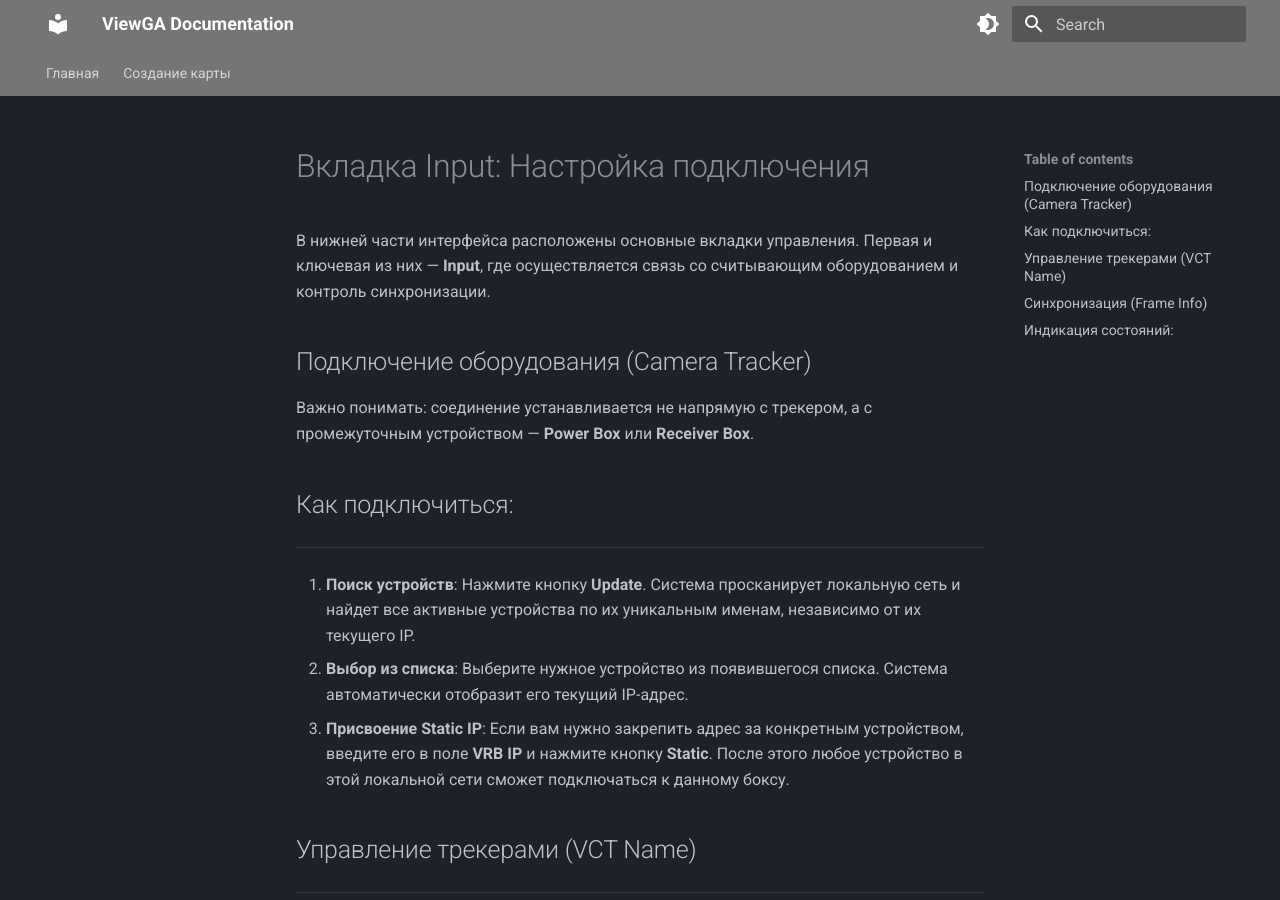
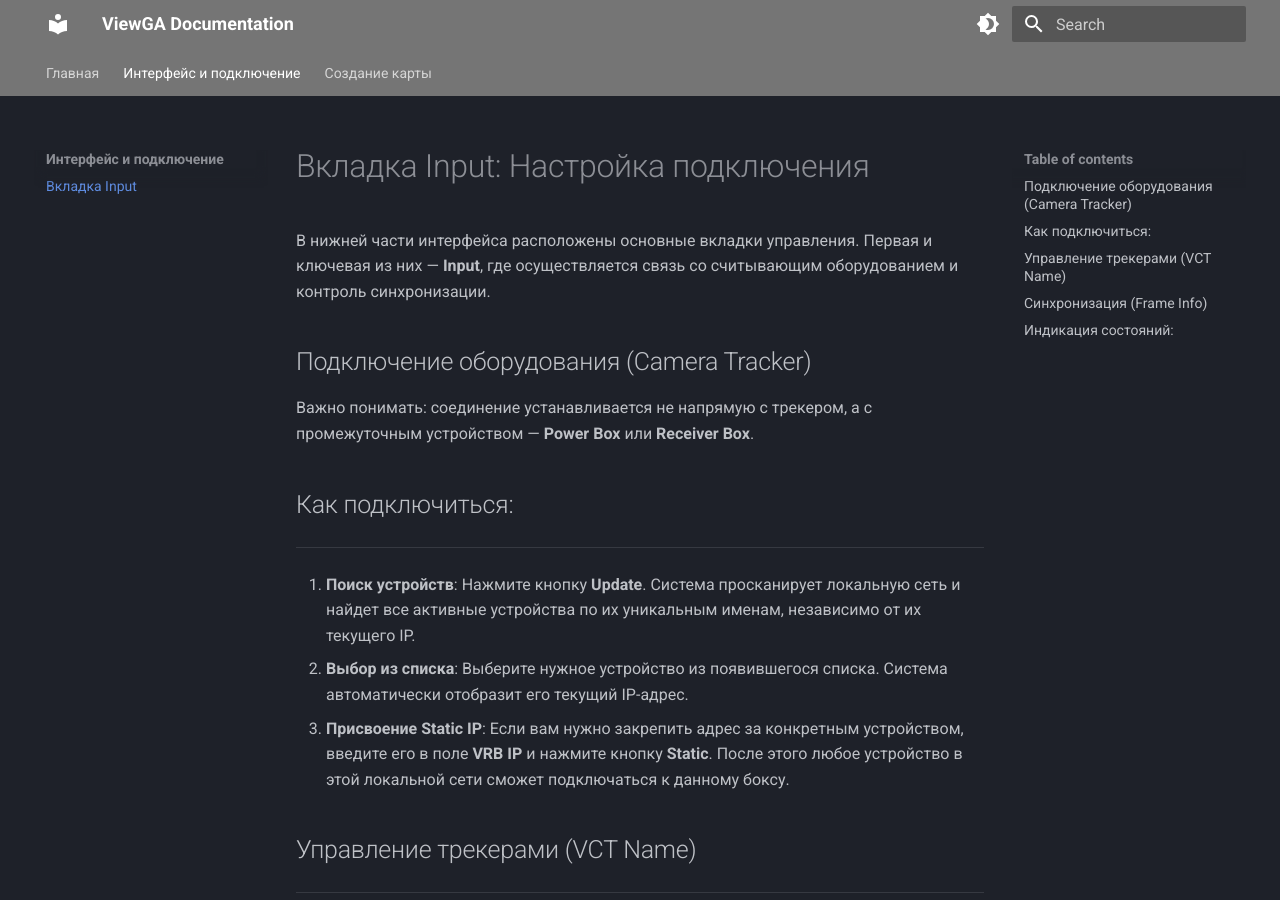
Before and after one commit to AlexanderBelovViewGA/ViewGA, an MkDocs documentation site: the page built from docs/interface/input.md, in a window 1280 px wide and 900 px high. Built offline with MkDocs 1.6.1 and Material for MkDocs 9.7.7, drawn with Linux system fonts in a browser that asks for light colours.

Commit message:
Update mkdocs.yml

```diff
--- a/mkdocs.yml
+++ b/mkdocs.yml
@@ -28,6 +28,8 @@ theme:
 
 nav:
   - Главная: index.md
+  - Интерфейс и подключение:
+      - Вкладка Input: interface/input.md
   - Создание карты:
       - Что такое карта?: map/index.md
       - Инициализация: map/initialization.md
```
